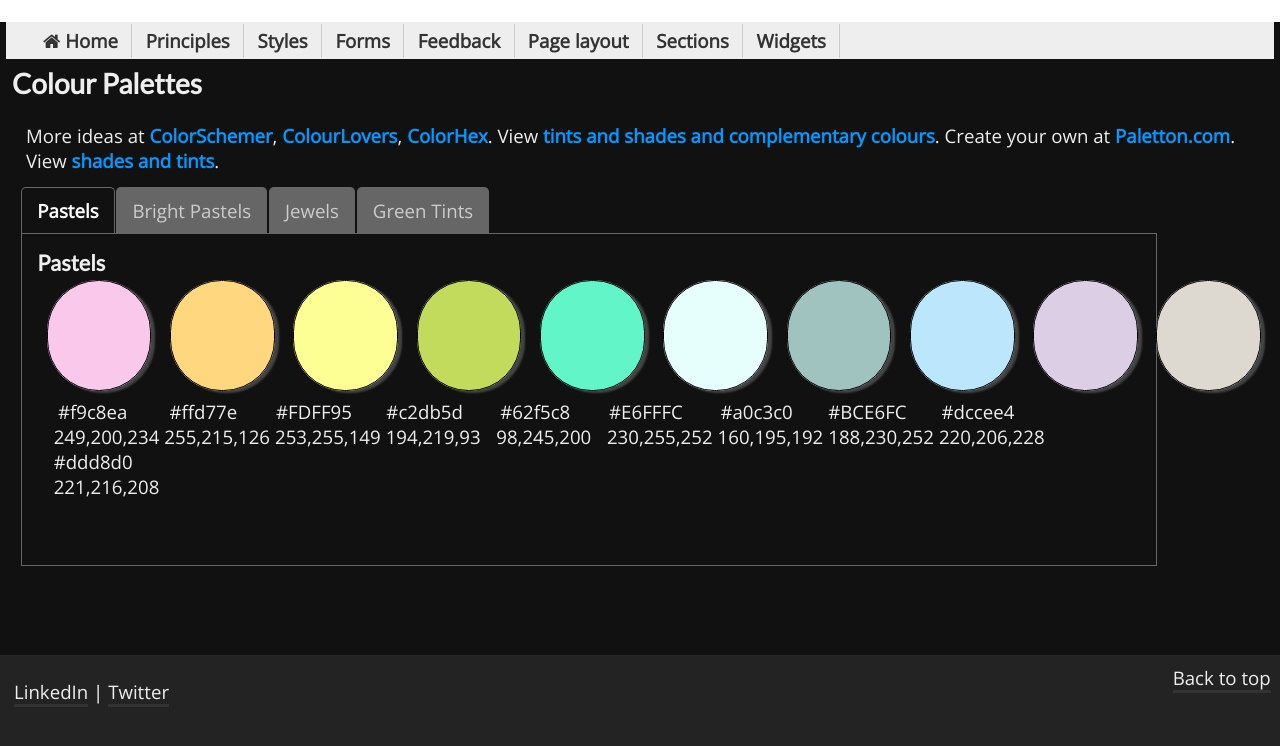
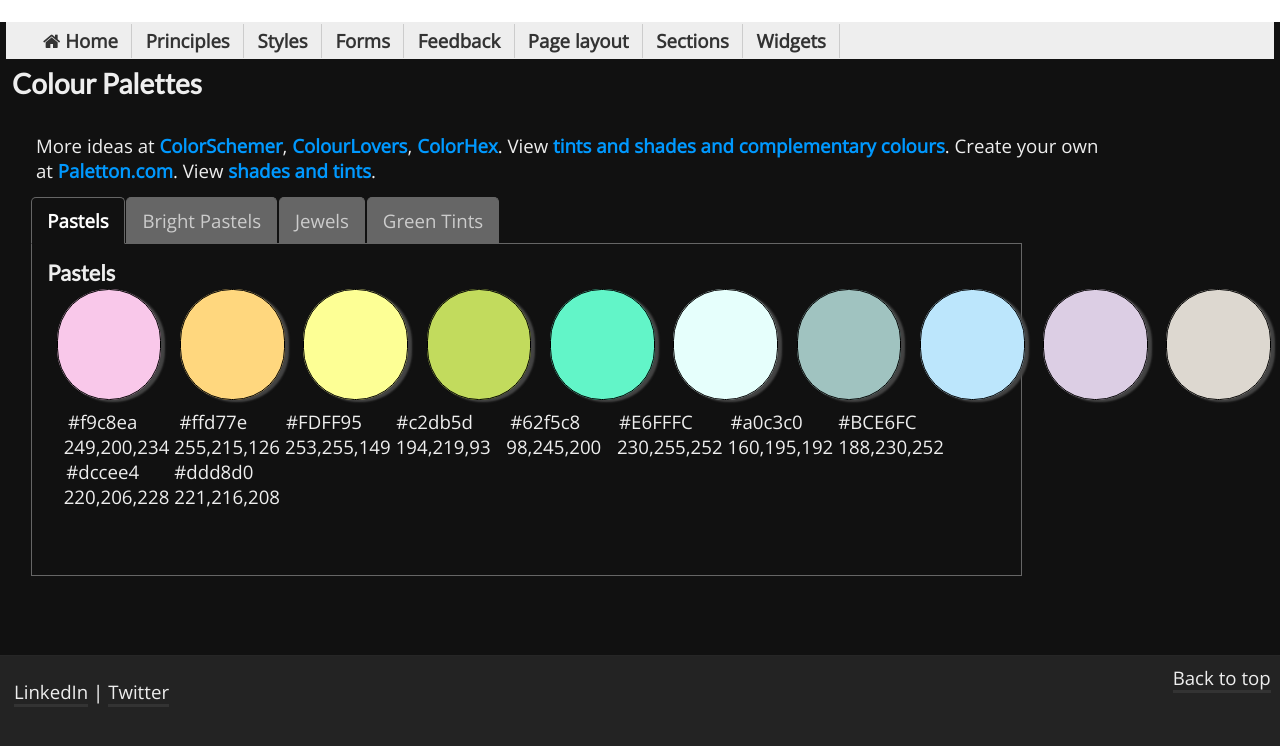
Before and after one commit to vogelbeere/UI-snippets, a plain HTML site: page colours.html in a window 1280 px wide. Shown: the part 54-800 px from the top of the page. Drawn offline with nearby package versions, Linux system fonts and the light colour scheme.

Commit message:
Updated with Glitch

```diff
--- a/colours.html
+++ b/colours.html
@@ -201,6 +201,8 @@
   </div>
   <main>
    	<h2 id="top">Colour Palettes</h2>
+    <div class="col-eight">
+
       <p>More ideas at <a href="http://www.colorschemer.com/schemes/" target="_blank">ColorSchemer</a>, <a href="http://www.colourlovers.com/palettes/" target="_blank">ColourLovers</a>,
         <a href="http://www.color-hex.com/color-palettes/" target="_blank">ColorHex</a>.
         View <a href="http://www.htmlcsscolor.com/hex/B3D335" target="_blank">tints and shades and complementary colours</a>.
@@ -285,6 +287,7 @@
         <div class="captions" id="captions5">
         </div>
       </div>
+    </div>
   </main>
   <footer class="clearfix">
     <span class="footertoplink">
--- a/css/palettes.css
+++ b/css/palettes.css
@@ -25,8 +25,6 @@ main a:visited
 main a:hover
 {
 	color: #fff;
-	text-shadow: 2px 0 1px #ccc;
-	border-bottom: 2px solid #eee;
 }
 
 .colors
```
Also changed, not shown: index.html (+3 -0 lines), tabs.html (+2 -0 lines). Lines whose indentation alone changed are shown as unchanged.
